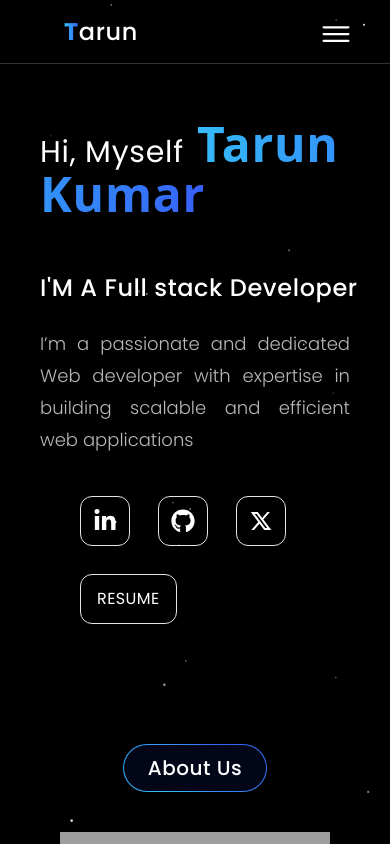
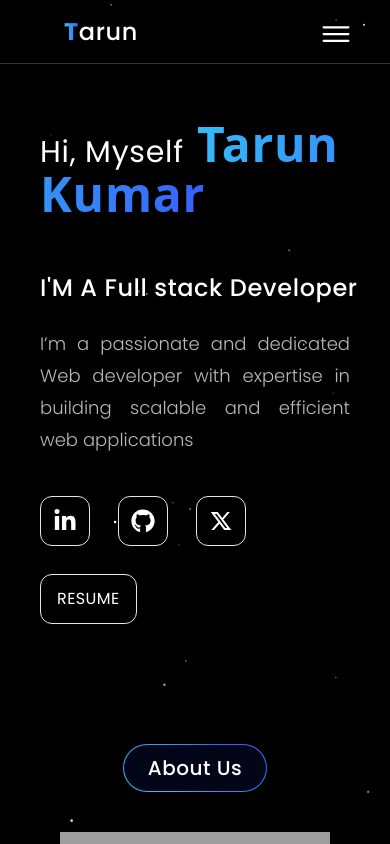
Before and after one commit to Tarun9993/Portfolio, a React (Vite) app: page / in a window 390 px wide. Shown: the top 844 px of the page. Built offline with nearby package versions, Linux system fonts and the light colour scheme; grey boxes are pictures that could not be loaded.

Commit message:
"change"

```diff
--- a/src/Components/SparklesPreview.tsx
+++ b/src/Components/SparklesPreview.tsx
@@ -37,7 +37,7 @@ export  function SparklesPreview() {
             <h2 className="text-[#b9b9b9] md:pt-5 text-lg font-light sm:pt-7 sm:px-33 md:px-0 leading-8  pt-5 px-10 text-justify w-full">
             I’m a passionate and dedicated Web developer with expertise in building scalable and efficient web applications</h2>
           </div>
-          <div className="flex flex-wrap gap-7 pt-10 sm:px-60 md:px-0 px-20">
+          <div className="flex flex-wrap gap-7 pt-10 sm:px-60 md:px-0 px-10">
 
             <a href="https://www.linkedin.com/in/tarun-kumar-1aaba2252/" className="z-50"target="_blank"><FaLinkedinIn size={50} className="text-white border border-neutral-200 p-3 rounded-xl cursor-pointer"/></a>
           <a href="https://github.com/Tarun9993/" className="z-50" target="_blank"> <FaGithub size={50} className="text-white border border-neutral-200 p-3 rounded-xl cursor-pointer"/></a>
```
